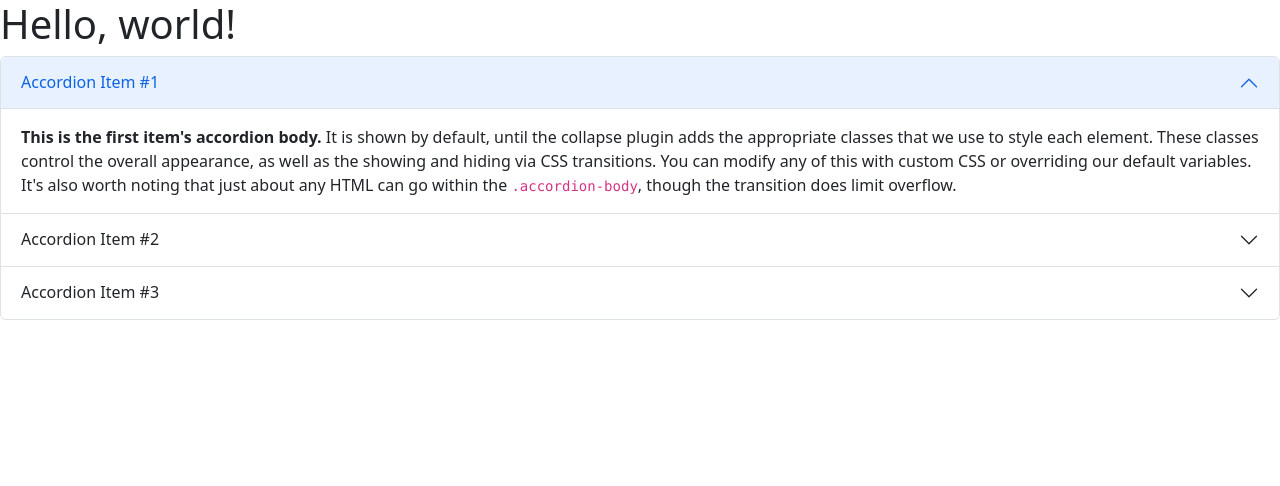
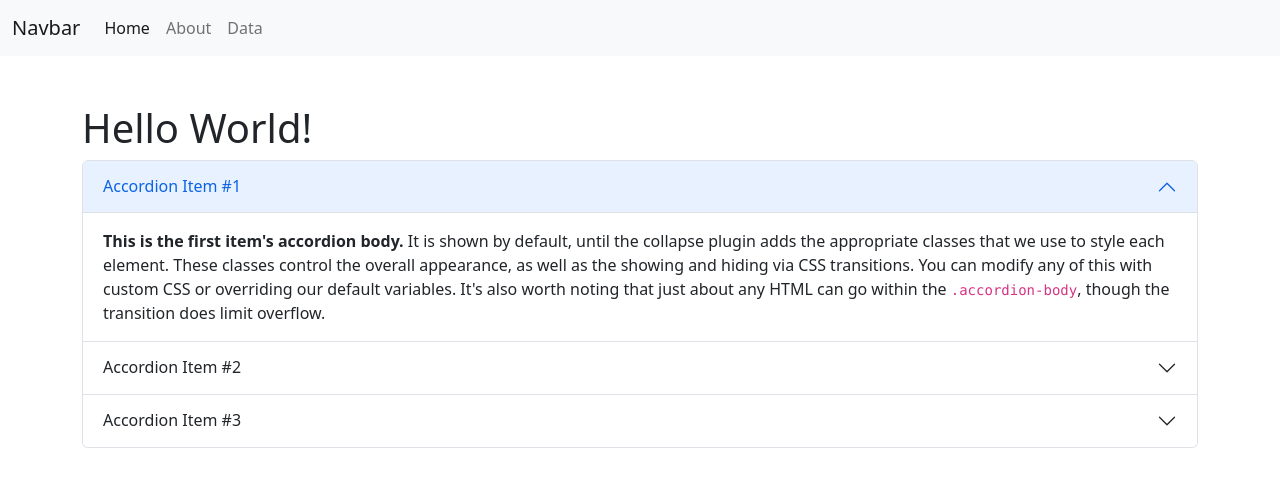
Before and after one commit to AhmedShaykh/Node.JS, a website: page index.html in a window 1280 px wide. Drawn offline with nearby package versions, Linux system fonts and the light colour scheme.

Commit message:
Git Init

```diff
--- a/index.html
+++ b/index.html
@@ -9,27 +9,54 @@
     <!-- Bootstrap CSS -->
     <link rel="stylesheet" href="https://cdn.jsdelivr.net/npm/bootstrap@5.2.1/dist/css/bootstrap.min.css">
 
-    <title>Hello, world!</title>
+    <title>Hello World!</title>
 </head>
 
 <body>
-    <h1>Hello, world!</h1>
+    <nav class="navbar navbar-expand-lg bg-light">
+        <div class="container-fluid">
+            <a class="navbar-brand" href="#">Navbar</a>
+            <button class="navbar-toggler" type="button" data-bs-toggle="collapse"
+                data-bs-target="#navbarSupportedContent" aria-controls="navbarSupportedContent" aria-expanded="false"
+                aria-label="Toggle navigation">
+                <span class="navbar-toggler-icon"></span>
+            </button>
+            <div class="collapse navbar-collapse" id="navbarSupportedContent">
+                <ul class="navbar-nav me-auto mb-2 mb-lg-0">
+                    <li class="nav-item">
+                        <a class="nav-link active" aria-current="page" href="/">Home</a>
+                    </li>
+                    <li class="nav-item">
+                        <a class="nav-link" href="/about">About</a>
+                    </li>
+                    <li class="nav-item">
+                        <a class="nav-link" href="/index">Data</a>
+                    </li>
+                </ul>
+            </div>
+        </div>
+    </nav>
 
+    <br><br>
+    <div class="container">
+        <h1>Hello World!</h1>
         <div class="accordion" id="accordionExample">
             <div class="accordion-item">
                 <h2 class="accordion-header" id="headingOne">
-                <button class="accordion-button" type="button" data-bs-toggle="collapse" data-bs-target="#collapseOne"
-                    aria-expanded="true" aria-controls="collapseOne">
+                    <button class="accordion-button" type="button" data-bs-toggle="collapse"
+                        data-bs-target="#collapseOne" aria-expanded="true" aria-controls="collapseOne">
                         Accordion Item #1
                     </button>
                 </h2>
                 <div id="collapseOne" class="accordion-collapse collapse show" aria-labelledby="headingOne"
                     data-bs-parent="#accordionExample">
                     <div class="accordion-body">
-                    <strong>This is the first item's accordion body.</strong> It is shown by default, until the collapse
+                        <strong>This is the first item's accordion body.</strong> It is shown by default, until the
+                        collapse
                         plugin adds the appropriate classes that we use to style each element. These classes control the
                         overall appearance, as well as the showing and hiding via CSS transitions. You can modify any of
-                    this with custom CSS or overriding our default variables. It's also worth noting that just about any
+                        this with custom CSS or overriding our default variables. It's also worth noting that just about
+                        any
                         HTML can go within the <code>.accordion-body</code>, though the transition does limit overflow.
                     </div>
                 </div>
@@ -47,8 +74,10 @@
                         <strong>This is the second item's accordion body.</strong> It is hidden by default, until the
                         collapse plugin adds the appropriate classes that we use to style each element. These classes
                         control the overall appearance, as well as the showing and hiding via CSS transitions. You can
-                    modify any of this with custom CSS or overriding our default variables. It's also worth noting that
-                    just about any HTML can go within the <code>.accordion-body</code>, though the transition does limit
+                        modify any of this with custom CSS or overriding our default variables. It's also worth noting
+                        that
+                        just about any HTML can go within the <code>.accordion-body</code>, though the transition does
+                        limit
                         overflow.
                     </div>
                 </div>
@@ -66,9 +95,12 @@
                         <strong>This is the third item's accordion body.</strong> It is hidden by default, until the
                         collapse plugin adds the appropriate classes that we use to style each element. These classes
                         control the overall appearance, as well as the showing and hiding via CSS transitions. You can
-                    modify any of this with custom CSS or overriding our default variables. It's also worth noting that
-                    just about any HTML can go within the <code>.accordion-body</code>, though the transition does limit
+                        modify any of this with custom CSS or overriding our default variables. It's also worth noting
+                        that
+                        just about any HTML can go within the <code>.accordion-body</code>, though the transition does
+                        limit
                         overflow.
+                    </div>
                 </div>
             </div>
         </div>
```
Also changed, not shown: HttpWeb.mjs (+6 -4 lines). Lines whose indentation alone changed are shown as unchanged.
